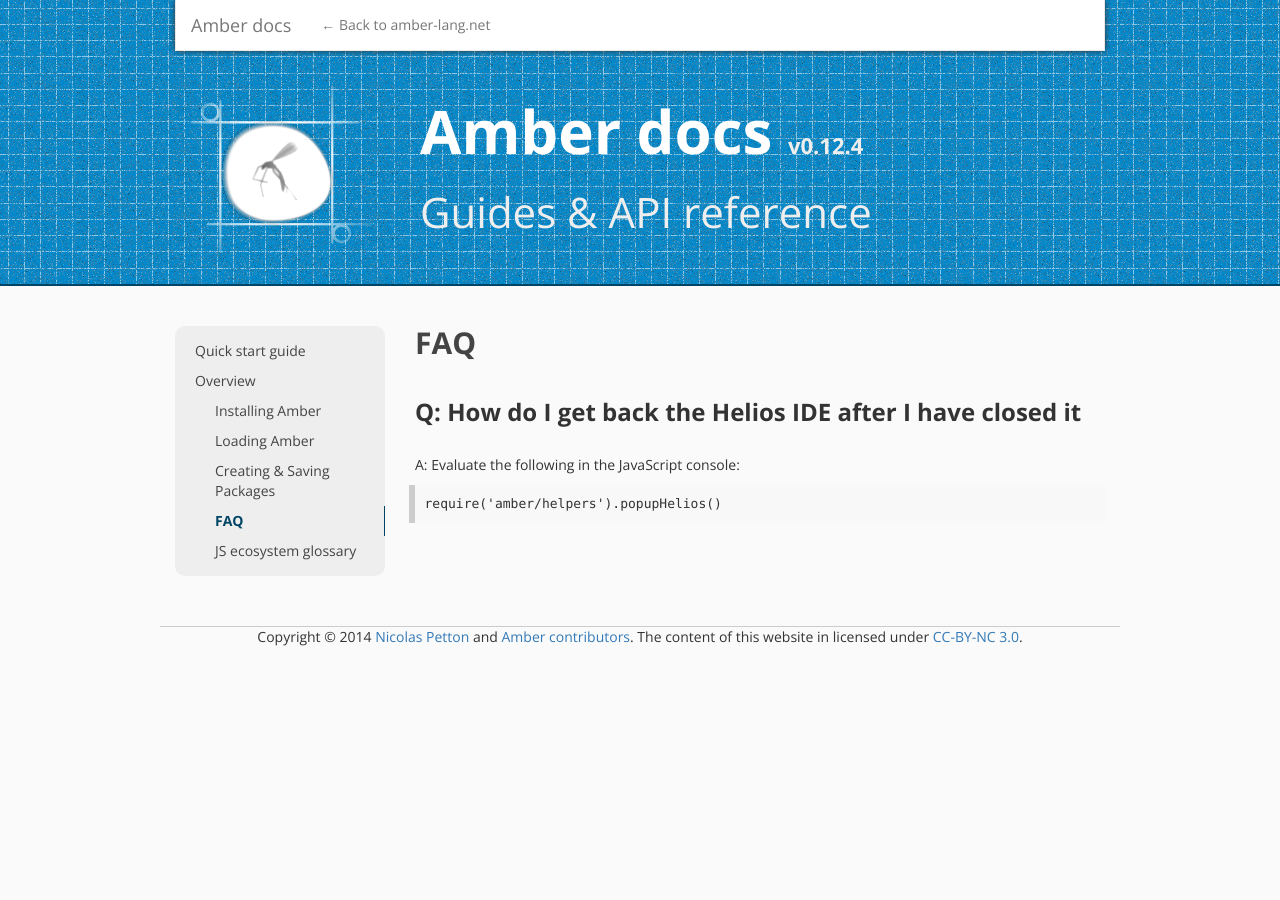
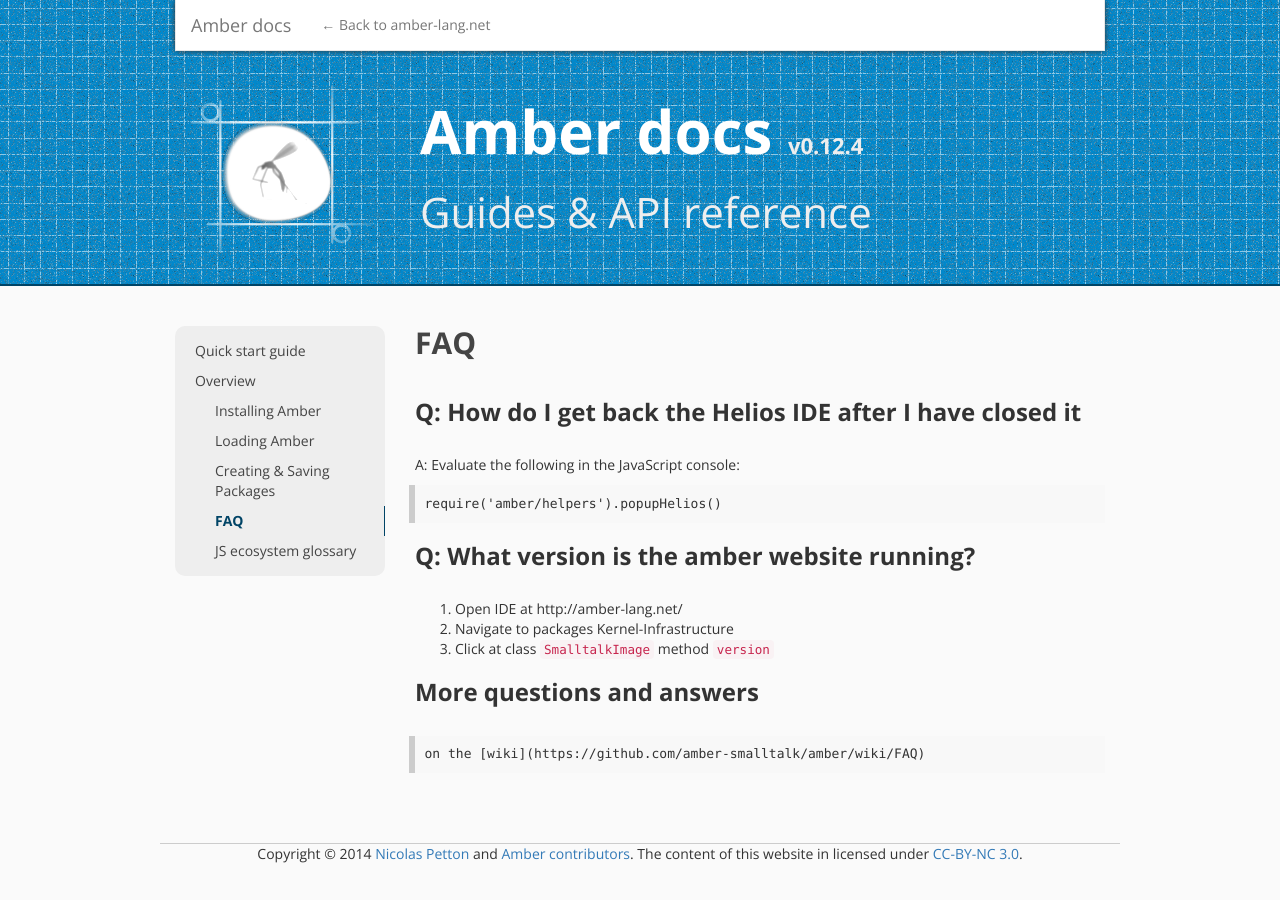
Before and after one commit to amber-smalltalk/amber-documentation, a Jekyll site: the page built from faq.md, in a window 1280 px wide. Built offline with Jekyll 4.4.1, drawn with Linux system fonts in a browser that asks for light colours; nearby versions of some CDN libraries.

Commit message:
faq.md version of Amber web site

```diff
--- a/faq.md
+++ b/faq.md
@@ -10,3 +10,14 @@ parent: Overview
 A: Evaluate the following in the JavaScript console:
 
     require('amber/helpers').popupHelios()
+
+
+### Q: What version is the amber website running?
+
+1.    Open IDE at http://amber-lang.net/
+2.    Navigate to packages Kernel-Infrastructure
+3.    Click at class ``SmalltalkImage`` method ``version``
+
+### More questions and answers
+
+    on the [wiki](https://github.com/amber-smalltalk/amber/wiki/FAQ)
```
